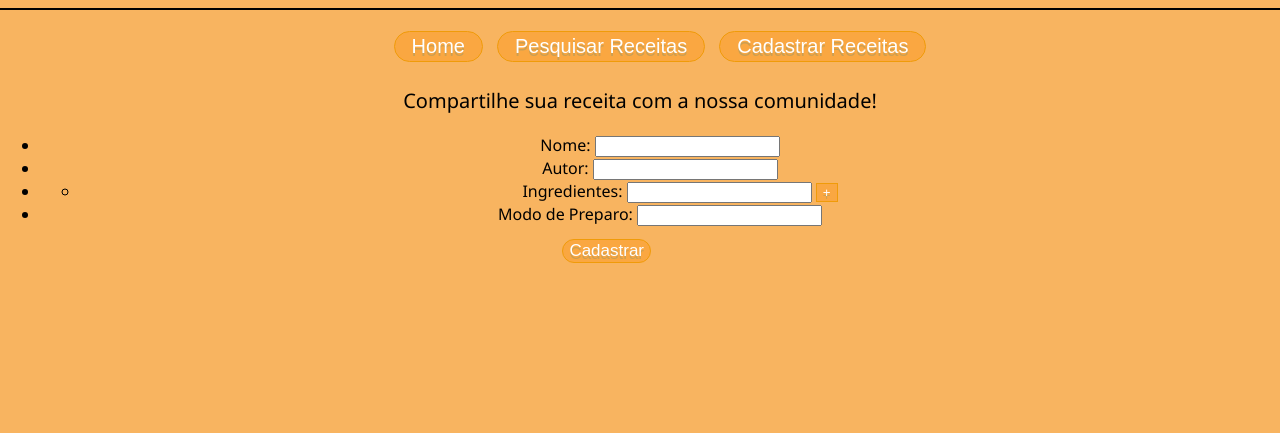
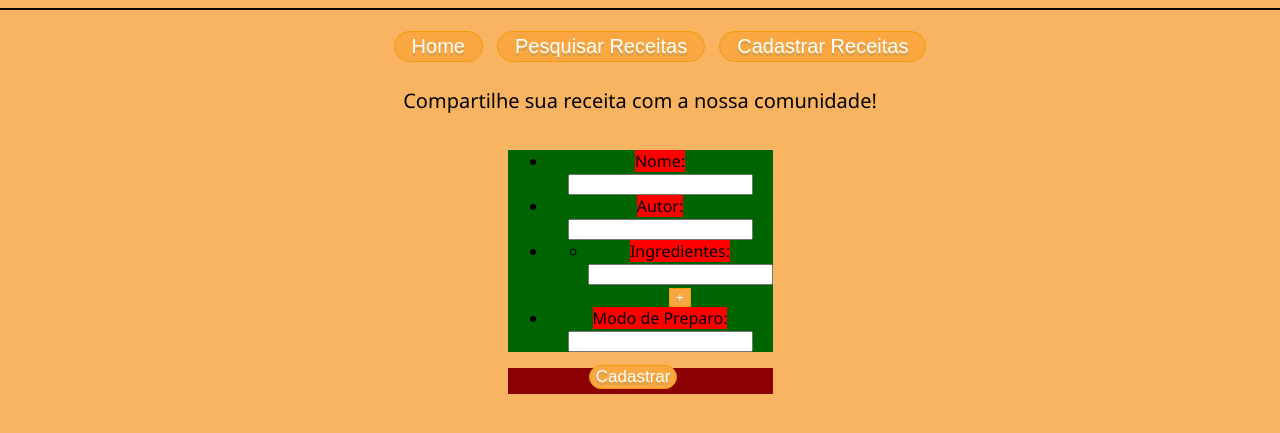
Before and after one commit to lucas-oliveira17/receitas, a website built with webpack: page html/cadastroDeReceitas.html in a window 1280 px wide. Shown: the part 99-532 px from the top of the page. Built offline with Linux system fonts and the light colour scheme.

Commit message:
arrumar front

```diff
--- a/css/cadastroDeReceitas.css
+++ b/css/cadastroDeReceitas.css
@@ -55,10 +55,21 @@ body {
 }
 
 .camposCadastro{
-    display: flex;
+    display: table-caption;
     flex-direction: column;
     font-family: 'Segoe UI', Tahoma, Geneva, Verdana, sans-serif;
+    background-color: darkgreen;
 }
+
+.camposCadastro label {
+    background-color: red;
+}
+
+.areaCadastro{
+    background-color: darkred;
+    display:inline-table;
+}
+
 
 .areaCadastro #btnadd {
     background-color: #faa741;
--- a/html/cadastroDeReceitas.html
+++ b/html/cadastroDeReceitas.html
@@ -20,14 +20,22 @@
 
 	<div class="areaCadastro">
 		<ul class="camposCadastro">
-			<li class="nomeli">Nome: <input type="text" name="nome" id="nameid"></li>
-			<li class="autorli">Autor: <input type="text" name="autor" id="autorid"></li>
+			<li class="nomeli">
+				<label>Nome: </label><input type="text" name="nome" id="nameid"></li>
+
+			<li class="autorli">
+				<label>Autor: </label><input type="text" name="autor" id="autorid"></li>
+
 			<li class="ingredienteli">
-					<ul id="listIngredienteul"> <li>Ingredientes: <input type="text" name="ingrediente" id="campoIngrediente0"> <button id="btnadd">+</button>
-						</li>
+				<ul id="listIngredienteul">
+					<li>
+						<label>Ingredientes: </label><input type="text" name="ingrediente" id="campoIngrediente0">
+						<button id="btnadd">+</button></li>
 				</ul>
 			</li>
-			<li class="modopreparoli">Modo de Preparo: <input type="text" name="modopreparo" id="modopreparoid"></li>
+			<li class="modopreparoli">
+				<label>Modo de Preparo: </label><input type="text" name="modopreparo" id="modopreparoid">
+			</li>
 		</ul>
 		<button id="btncadastrar">Cadastrar</button>
 	</div>
```
Also changed, not shown: dist/cadastro.js, dist/listeners.js, dist/pesquisa.js.
